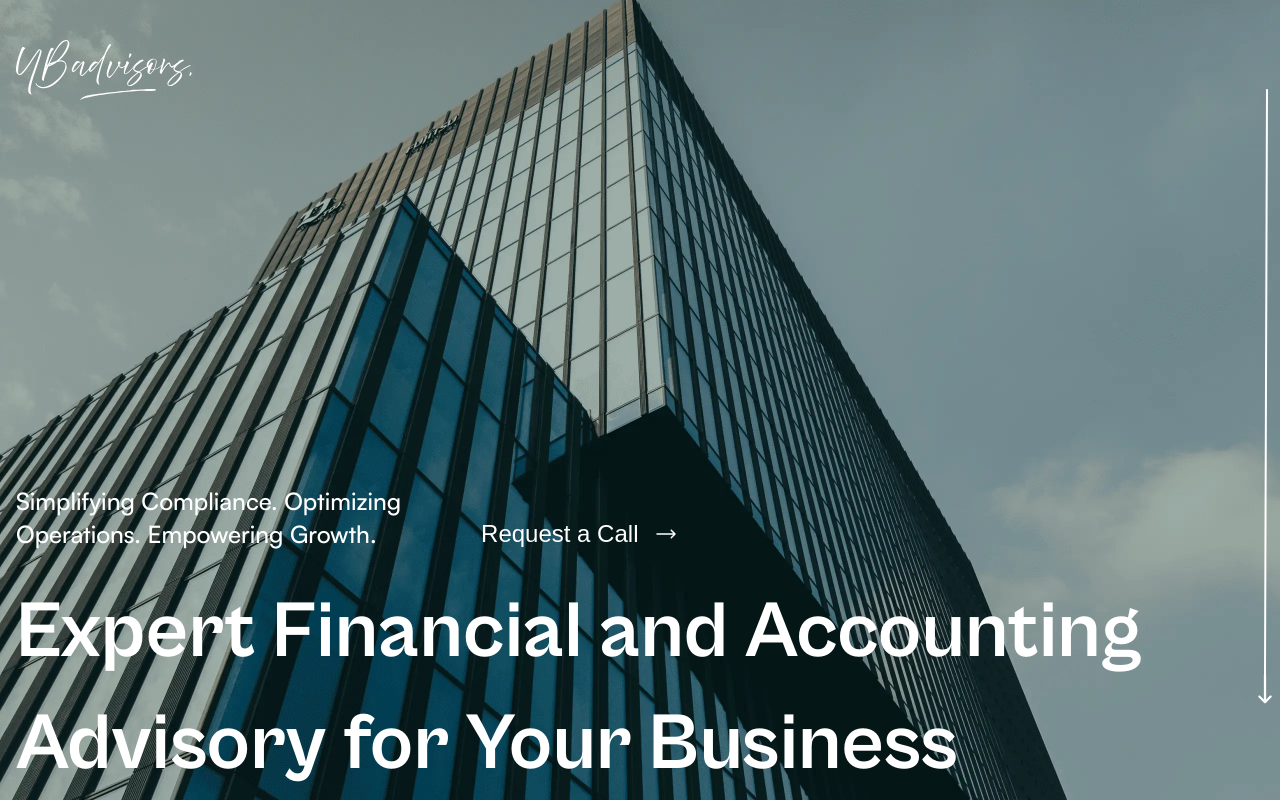
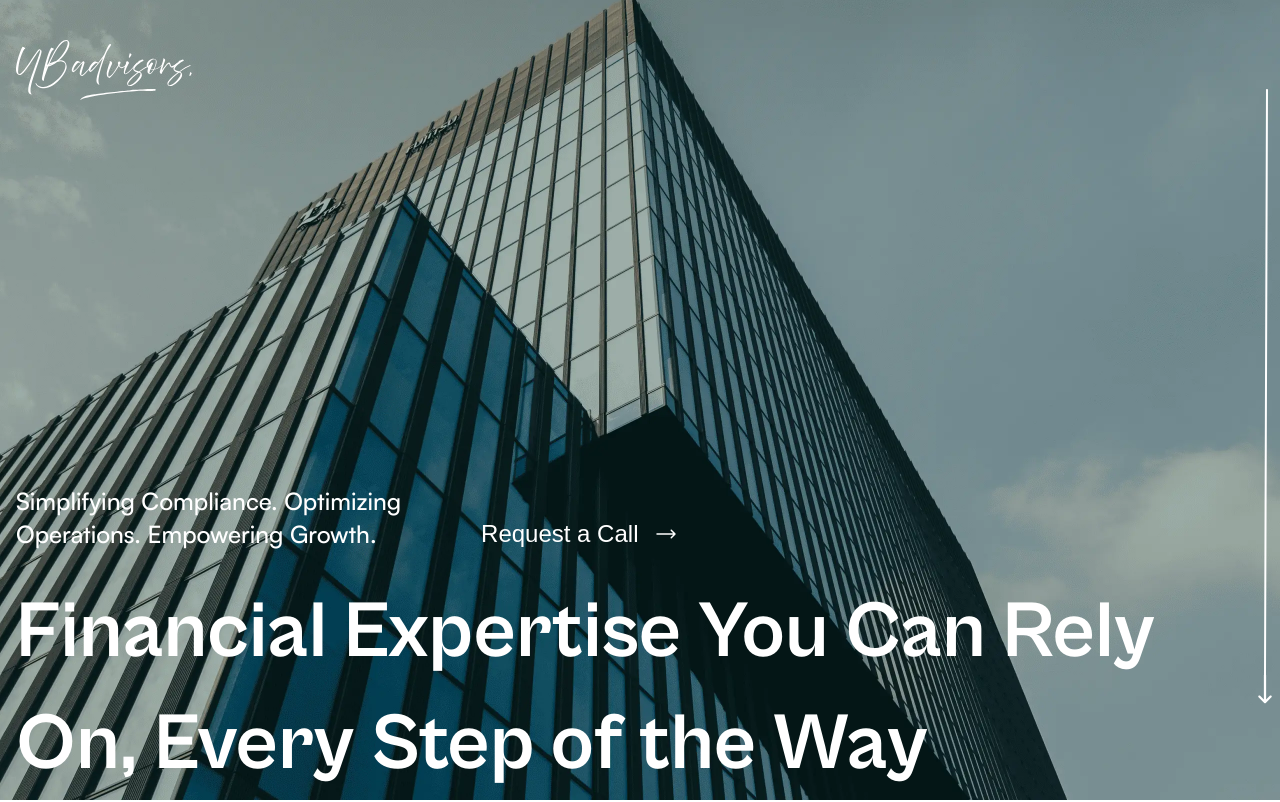
Before and after one commit to Hosting2Born2be/ybadvisors, a Next.js app: page / in a window 1280 px wide. Shown: the top 802 px of the page. Built offline with nearby package versions, Linux system fonts and the light colour scheme; no server answers.

Commit message:
changed hero text

```diff
--- a/src/app/components/Hero/Hero.jsx
+++ b/src/app/components/Hero/Hero.jsx
@@ -19,9 +19,11 @@ const Hero = () => {
     <section ref={sectionRef} className={styles.hero}>
       <div
         className={styles.heroBackground}
-        style={{
-          //backgroundImage: "url('/images/hero.webp')",
-        }}
+        style={
+          {
+            //backgroundImage: "url('/images/hero.webp')",
+          }
+        }
       />
       {/**<motion.div
         className={styles.heroBackground}
@@ -53,7 +55,7 @@ const Hero = () => {
               </h2>
               <RequestButton text={"Request a Call"} classValue={"white"} />
               <h1>
-                Expert Financial and Accounting Advisory for Your Business
+                Financial Expertise You Can Rely On, Every Step of the Way
               </h1>
             </motion.div>
           </div>
```
